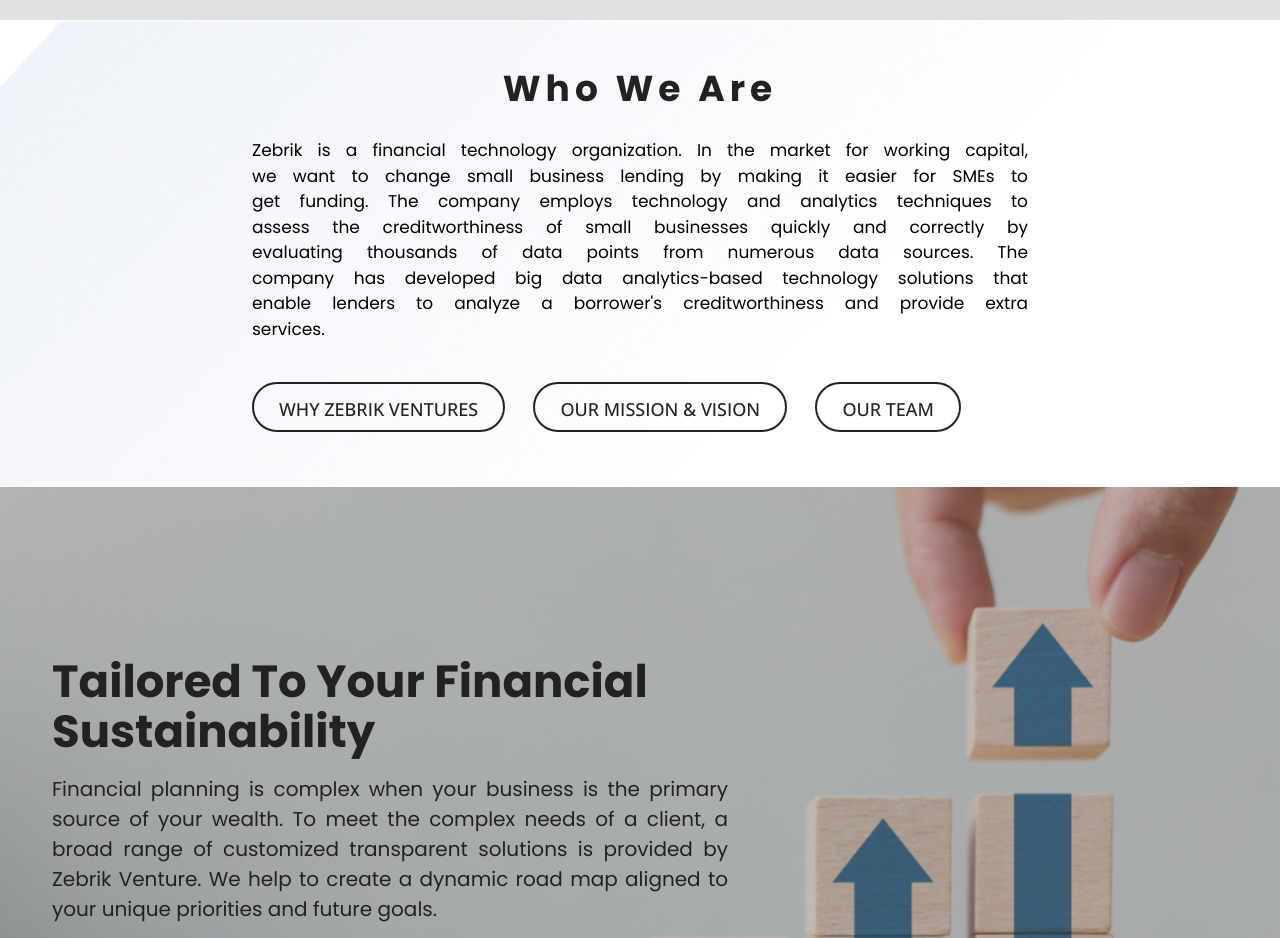
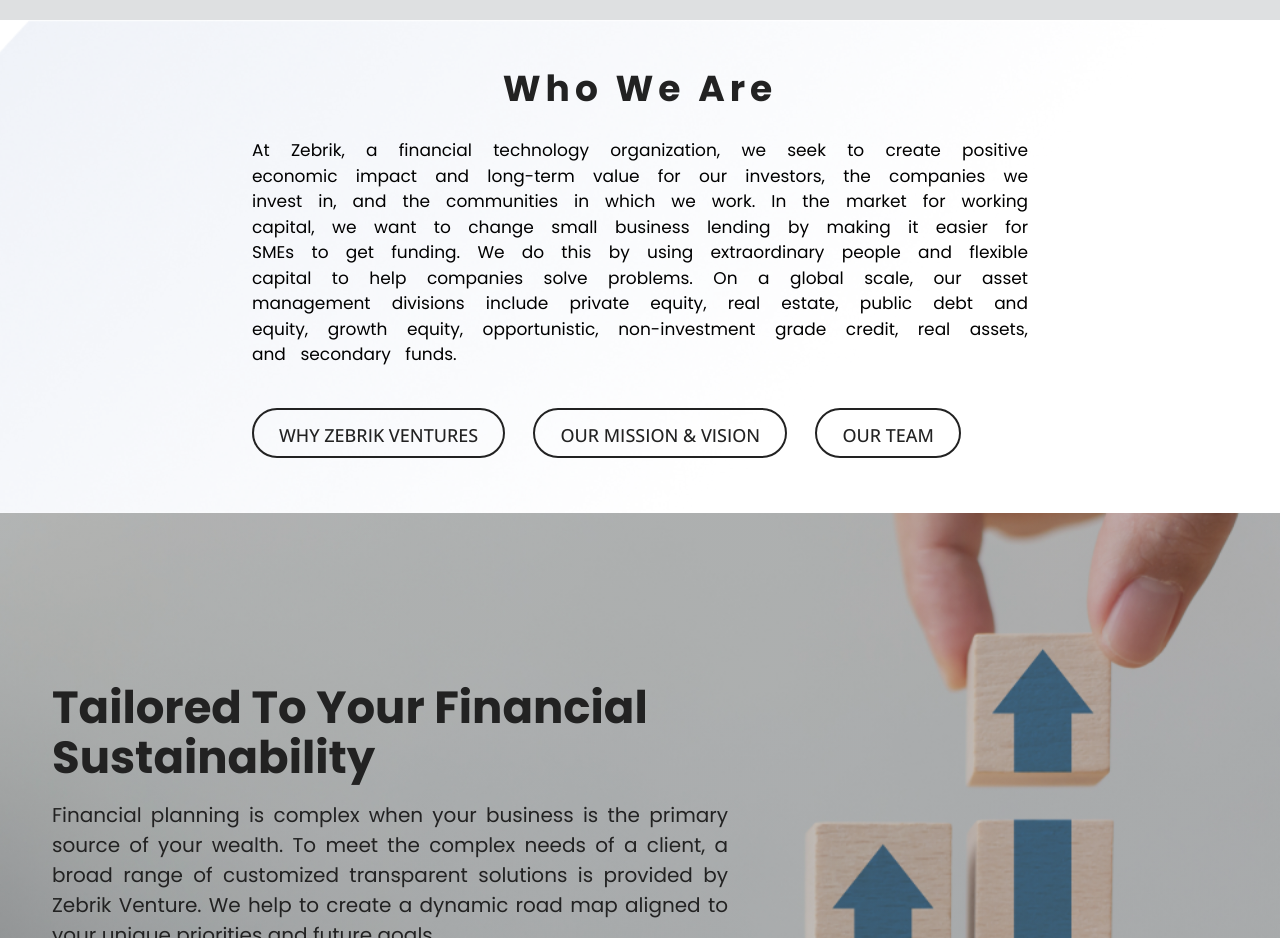
Before and after one commit to designernetcom/zebrik-web, a plain HTML site: page index.html in a window 1280 px wide. Shown: the part 780-1718 px from the top of the page. Drawn offline with nearby package versions, Linux system fonts and the light colour scheme; grey boxes are pictures that could not be loaded; a web font is replaced by a local one.

Commit message:
about content changed

```diff
--- a/index.html
+++ b/index.html
@@ -104,15 +104,17 @@
           <div class="row">
             <div class="col-md-8 mx-auto">
               <p style="text-align: justify !important">
-                Zebrik is a financial technology organization. In the market for
-                working capital, we want to change small business lending by
-                making it easier for SMEs to get funding. The company employs
-                technology and analytics techniques to assess the
-                creditworthiness of small businesses quickly and correctly by
-                evaluating thousands of data points from numerous data sources.
-                The company has developed big data analytics-based technology
-                solutions that enable lenders to analyze a borrower's
-                creditworthiness and provide extra services.
+                At Zebrik, a financial technology organization, we seek to
+                create positive economic impact and long-term value for our
+                investors, the companies we invest in, and the communities in
+                which we work. In the market for working capital, we want to
+                change small business lending by making it easier for SMEs to
+                get funding. We do this by using extraordinary people and
+                flexible capital to help companies solve problems. On a global
+                scale, our asset management divisions include private equity,
+                real estate, public debt and equity, growth equity,
+                opportunistic, non-investment grade credit, real assets, and
+                secondary funds.
               </p>
               <div class="mt-40">
                 <a
```
Also changed, not shown: about-us.html (+5 -8 lines).
